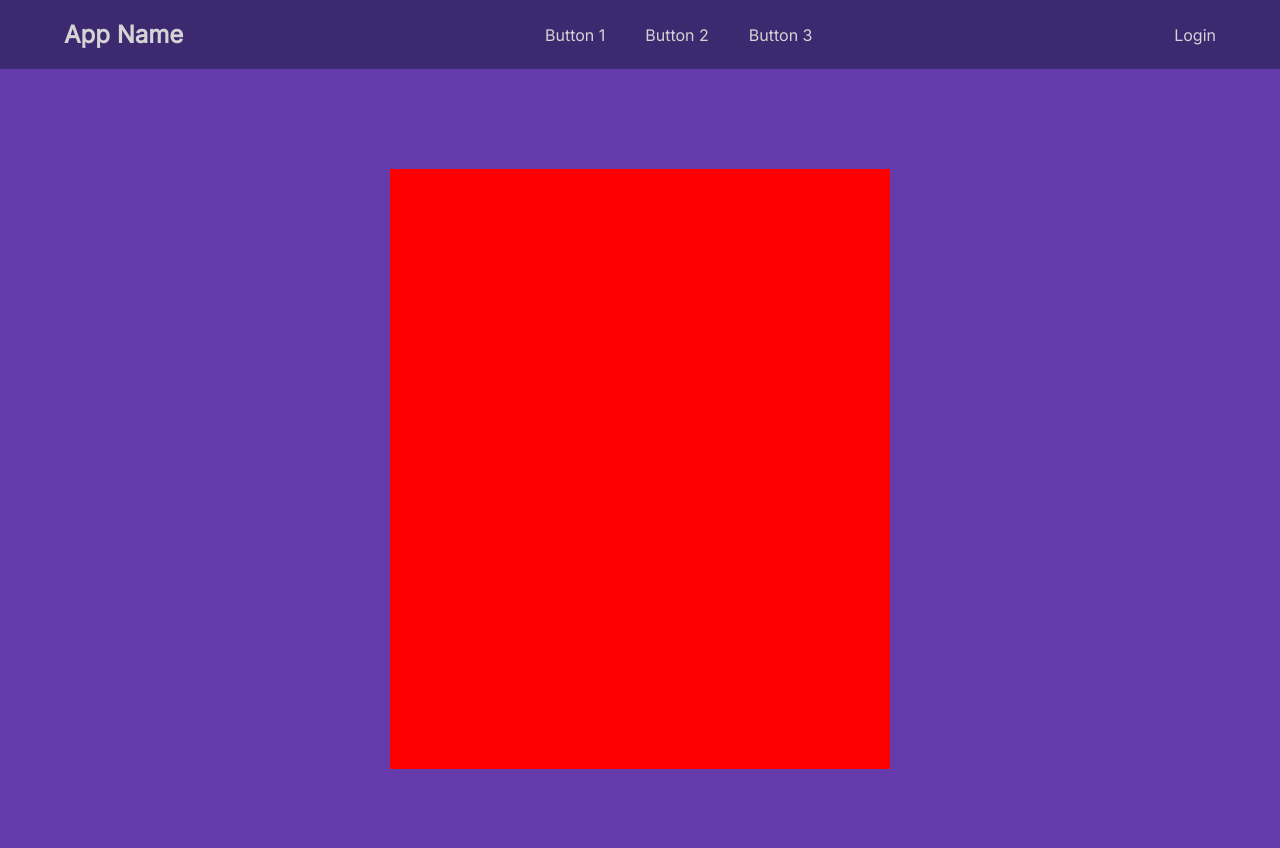
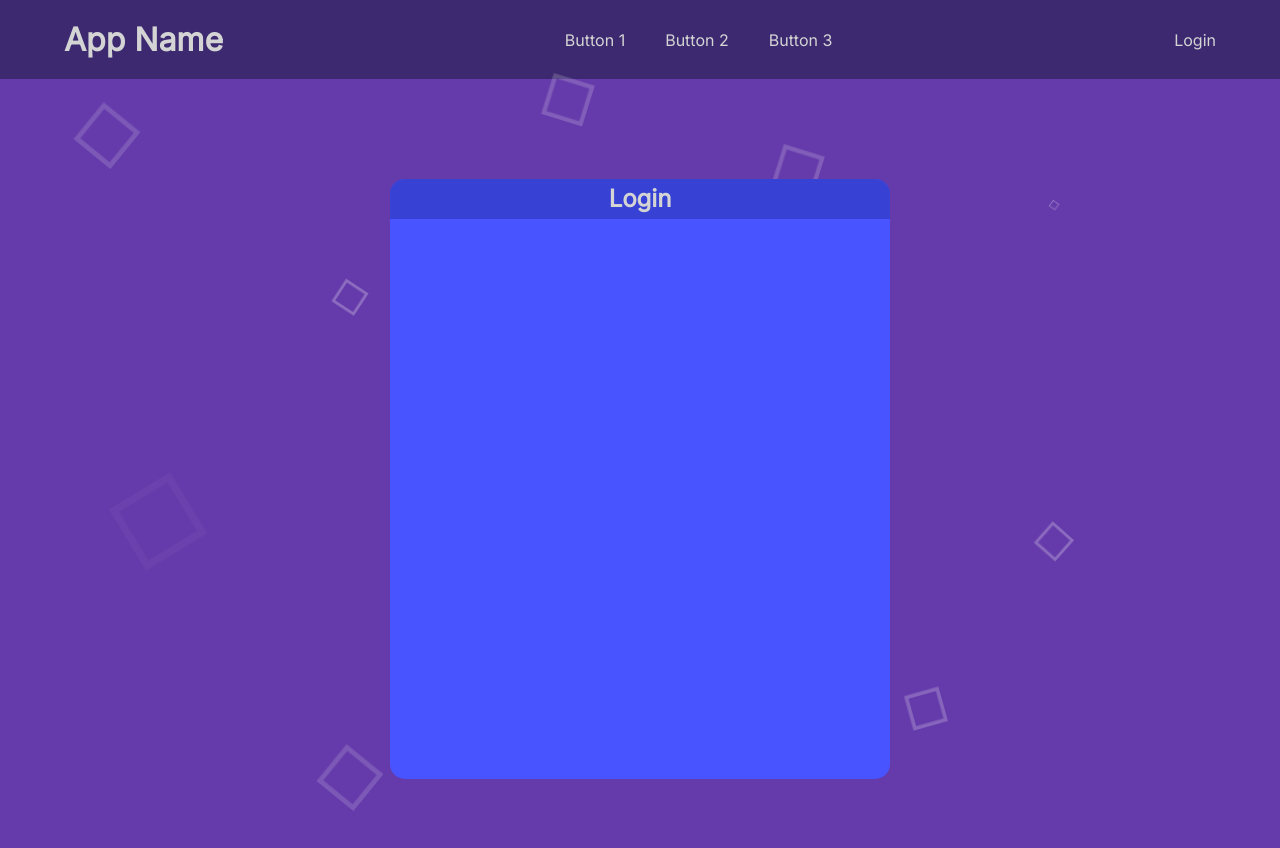
Before and after one commit to anawinter53/Learnify, a React (Vite) app in the folder client/: page /login in a window 1280 px wide. Shown: the top 848 px of the page. Built offline with nearby package versions, Linux system fonts and the light colour scheme.

Commit message:
style login template

```diff
--- a/client/src/App.jsx
+++ b/client/src/App.jsx
@@ -2,14 +2,18 @@ import React from 'react'
 import { Routes, Route } from 'react-router-dom'
 import { LandingNav } from './layouts'
 import { Landing, Login } from './pages'
+import { Shapes } from './components'
 
 export default function App() {
   return (
+    <>
+      <Shapes />
       <Routes>
         <Route path="/" element={<LandingNav />}>
           <Route index element={<Landing />}/>
           <Route path="/login" element={<Login />}/>
         </Route>
       </Routes>
+    </>
   )
 }
--- a/client/src/components/LoginForm/index.jsx
+++ b/client/src/components/LoginForm/index.jsx
@@ -3,7 +3,9 @@ import styles from "./index.module.css"
 export default function LoginForm() {
   return (
     <div className={styles["form"]}>
-
+      <div className={styles["form-heading"]}>
+        <h2>Login</h2>
+      </div>
     </div>
   )
 }
--- a/client/src/components/LoginForm/index.module.css
+++ b/client/src/components/LoginForm/index.module.css
@@ -1,5 +1,24 @@
 .form {
+  position: relative;
   width: 500px;
   height: 600px;
-  background: red;
+  background: rgb(72, 84, 255);
+  border-radius: 15px;
 }
+
+.form-heading {
+  position: absolute;
+  top: 0;
+  width: 100%;
+  height: 40px;
+  background: rgb(55, 66, 212);
+  border-top-right-radius: 15px;
+  border-top-left-radius: 15px;
+}
+
+.form-heading > h2 {
+  text-align: center;
+  height: 100%;
+  line-height: 40px;
+  color: #d4d4d4;
+}
--- a/client/src/layouts/LandingNav/index.jsx
+++ b/client/src/layouts/LandingNav/index.jsx
@@ -1,17 +1,17 @@
 import styles from "./index.module.css"
-import { Outlet } from "react-router-dom"
+import { Outlet, NavLink } from "react-router-dom"
 
 export default function LandingNav() {
   return (
     <>
       <nav>
-        <h1 className={styles["title"]}>App Name</h1>
+        <NavLink to="/" className={styles["title"]}>App Name</NavLink>
         <div className={styles["options"]}>
           <div className={styles["btn"]}>Button 1</div>
           <div className={styles["btn"]}>Button 2</div>
           <div className={styles["btn"]}>Button 3</div>
         </div>
-        <div className={`${styles["login"]} ${styles["btn"]}`}>Login</div>
+        <NavLink to="/login" className={`${styles["login"]} ${styles["btn"]}`}>Login</NavLink>
       </nav>
       <Outlet />
     </>
--- a/client/src/layouts/LandingNav/index.module.css
+++ b/client/src/layouts/LandingNav/index.module.css
@@ -15,6 +15,8 @@ nav {
 .btn {
   cursor: pointer;
   position: relative;
+  color: #d4d4d4;
+  text-decoration: none;
 }
 
 .btn:before {
@@ -34,3 +36,10 @@ nav {
   visibility: visible;
   transform: scaleX(1);
 }
+
+.title {
+  font-size: 2rem;
+  text-decoration: none;
+  font-weight: bold;
+  color: #d4d4d4;
+}
--- a/client/src/pages/Landing/index.jsx
+++ b/client/src/pages/Landing/index.jsx
@@ -1,11 +1,10 @@
 import styles from "./index.module.css"
-import { PostIt, Shapes } from "../../components"
+import { PostIt } from "../../components"
 
 export default function Landing() {
   return (
     <div className={styles["landing"]}>
       <div className={styles["container"]}>
-        <Shapes />
         <PostIt />
         <div className={styles["info"]}>
           <h1 className={styles["slogan"]}>Join our community of learners today and unlock your full potential.</h1>
--- a/client/src/pages/Landing/index.module.css
+++ b/client/src/pages/Landing/index.module.css
@@ -3,7 +3,7 @@
   align-items: center;
   justify-content: center;
   flex-direction: column;
-  margin: 40px 0px;
+  margin: 35px 0px;
 }
 
 
```
Lines whose indentation alone changed are shown as unchanged.
